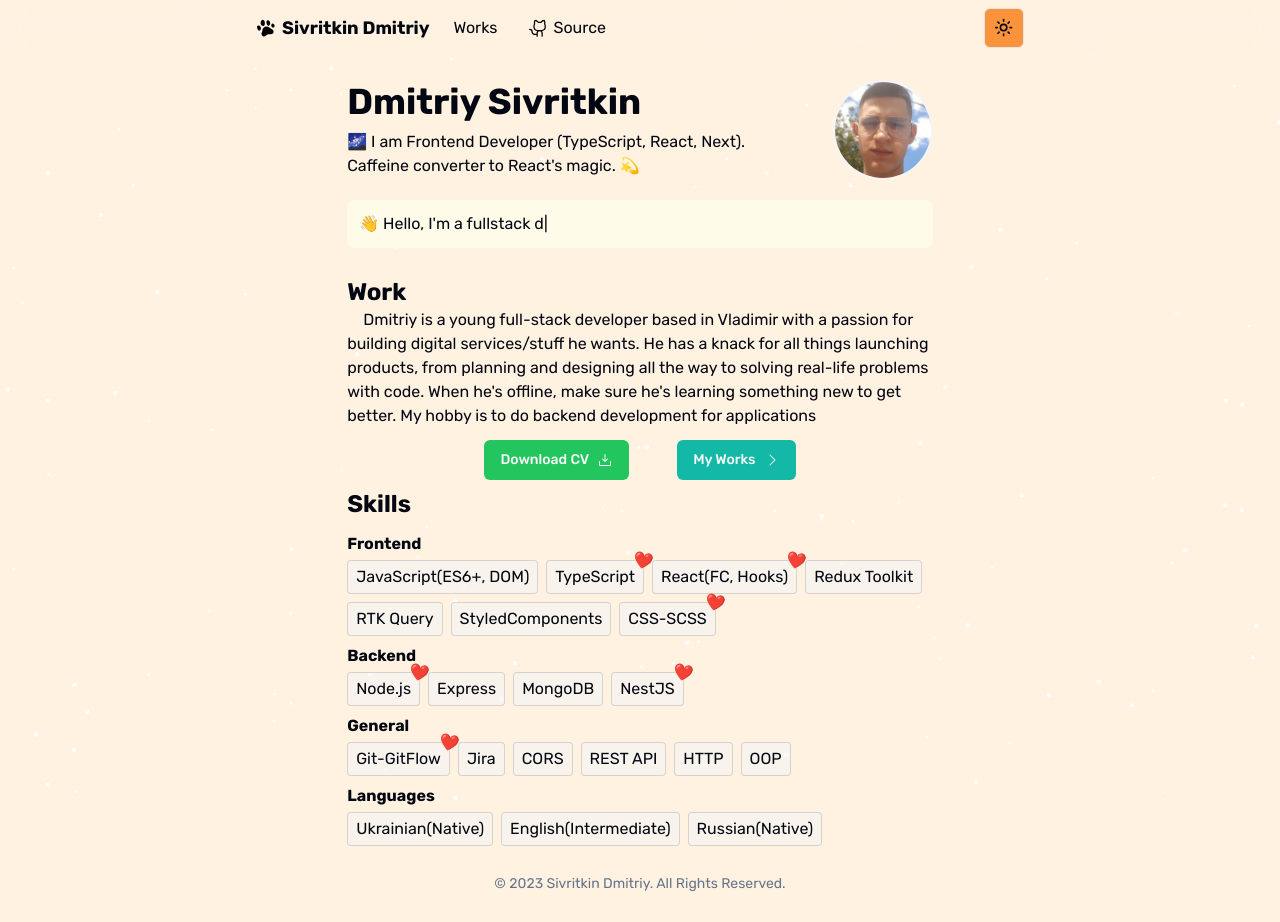
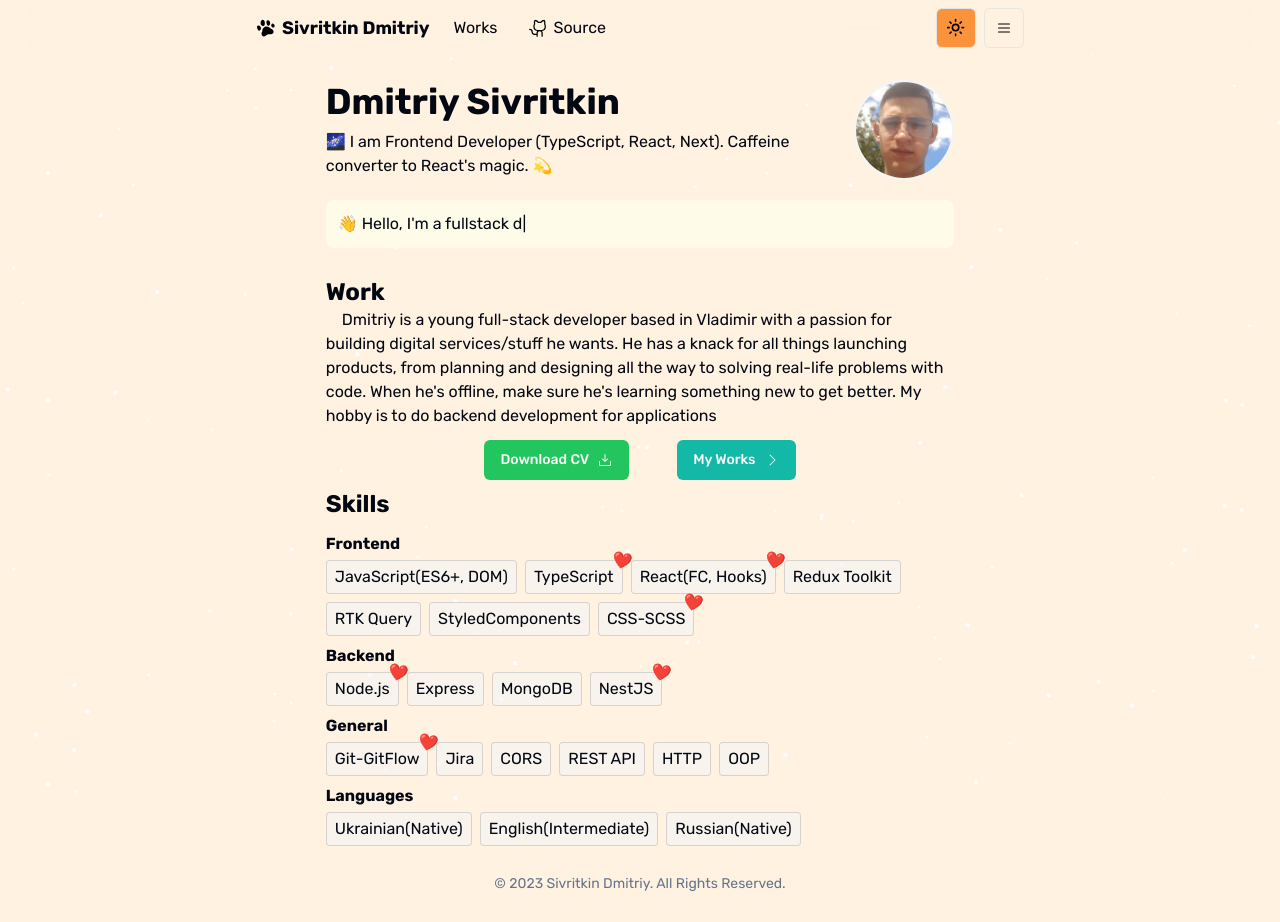
Before and after one commit to velenyx/portfolio, a Next.js app: page / in a window 1280 px wide. Built offline with nearby package versions, Linux system fonts and the light colour scheme.

Commit message:
feat: :sparkles: Add `ListIcon` to icons, update header with dropdown menu and adjust layout

```diff
--- a/src/app/layout.tsx
+++ b/src/app/layout.tsx
@@ -24,7 +24,7 @@ export default function RootLayout({ children }: { children: React.ReactNode })
             disableTransitionOnChange
           >
             <Header />
-            <div className='w-full max-w-[60ch] flex-auto px-3 pt-20'>{children}</div>
+            <div className='w-full max-w-prose flex-auto px-4 pt-20'>{children}</div>
             <Footer />
             <BackgroundAnimation />
           </ThemeProvider>
--- a/src/components/header/header.tsx
+++ b/src/components/header/header.tsx
@@ -1,14 +1,22 @@
 import Link from 'next/link';
 import { ThemeToggle } from '@/components';
-import { Logo } from '@/shared/ui';
-import { GithubIcon } from '@/shared/assets';
+import {
+  Button,
+  DropdownMenu,
+  DropdownMenuContent,
+  DropdownMenuItem,
+  DropdownMenuTrigger,
+  Logo,
+} from '@/shared/ui';
+import { GithubIcon, ListIcon } from '@/shared/assets';
+import * as React from 'react';
 
 export const Header = () => (
-  <header className='fixed z-50 flex w-full justify-center bg-orange-100 bg-opacity-10 backdrop-blur-md dark:bg-zinc-900 dark:bg-opacity-40'>
-    <nav className='flex w-full max-w-3xl justify-between py-2'>
-      <div className='flex items-center items-center gap-4'>
+  <header className='fixed z-50 flex w-full justify-center bg-orange-100 bg-opacity-10 px-4 backdrop-blur-md dark:bg-zinc-900 dark:bg-opacity-40'>
+    <div className='flex w-full max-w-3xl justify-between py-2'>
+      <nav className='flex items-center gap-4'>
         <Logo />
-        <div className='flex items-center gap-6'>
+        <div className='hidden items-center gap-6 md:flex'>
           <Link href='/works' className='unde p-2 underline-offset-4 hover:underline'>
             Works
           </Link>
@@ -20,8 +28,36 @@ export const Header = () => (
             Source
           </Link>
         </div>
+      </nav>
+      <div className='flex items-center justify-center gap-2'>
+        <ThemeToggle />
+        <DropdownMenu>
+          <DropdownMenuTrigger
+            asChild
+            className='transition-colors data-[state=open]:bg-orange-200 dark:data-[state=open]:bg-zinc-800'
+          >
+            <Button
+              variant='outline'
+              size='icon'
+              className='bg-orange-100 bg-opacity-10 dark:bg-zinc-900 dark:bg-opacity-40'
+            >
+              <ListIcon />
+              <span className='sr-only'>Burger Menu</span>
+            </Button>
+          </DropdownMenuTrigger>
+          <DropdownMenuContent align='end' className='min-w-[12rem] dark:bg-zinc-700'>
+            <DropdownMenuItem className='text-md px-3'>
+              <Link href='/'>About</Link>
+            </DropdownMenuItem>
+            <DropdownMenuItem className='text-md px-3'>
+              <Link href='/works'>Works</Link>
+            </DropdownMenuItem>
+            <DropdownMenuItem className='text-md px-3'>
+              <Link href='https://github.com/velenyx/velenyx-website'>View Source</Link>
+            </DropdownMenuItem>
+          </DropdownMenuContent>
+        </DropdownMenu>
       </div>
-      <ThemeToggle />
-    </nav>
+    </div>
   </header>
 );
--- a/src/shared/assets/icons/index.ts
+++ b/src/shared/assets/icons/index.ts
@@ -2,3 +2,4 @@ export { FootprintIcon } from './footprint';
 export { GithubIcon } from './github';
 export { DownloadIcon } from './download';
 export { CaretRightIcon } from './caret-right';
+export { ListIcon } from './list';
--- /dev/null
+++ b/src/shared/assets/icons/list.tsx
@@ -0,0 +1,12 @@
+export const ListIcon = (props: React.SVGProps<SVGSVGElement>) => (
+  <svg
+    xmlns='http://www.w3.org/2000/svg'
+    width='16'
+    height='16'
+    className='icon-theme-fill'
+    viewBox='0 0 256 256'
+    {...props}
+  >
+    <path d='M224,128a8,8,0,0,1-8,8H40a8,8,0,0,1,0-16H216A8,8,0,0,1,224,128ZM40,72H216a8,8,0,0,0,0-16H40a8,8,0,0,0,0,16ZM216,184H40a8,8,0,0,0,0,16H216a8,8,0,0,0,0-16Z'></path>
+  </svg>
+);
```
